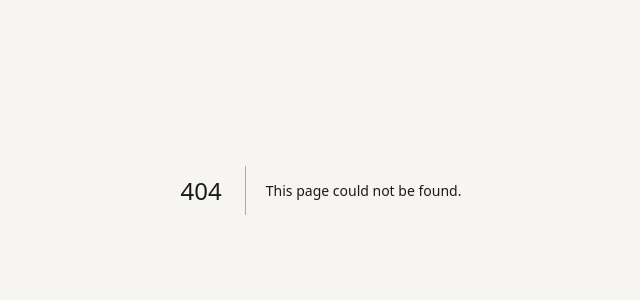
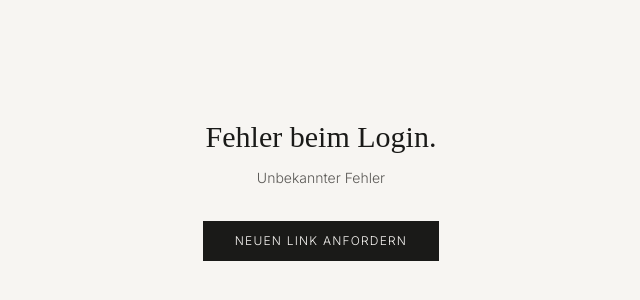
Before and after one commit to Davidinho2303/freshfield-app, a Next.js app in the folder freshfield/: page /auth/error in a window 1280 px wide. Before the commit this address had no page. Shown: the part 210-510 px from the top of the page, without its empty margins (319-959 px from the left). Built offline with nearby package versions, Linux system fonts and the light colour scheme; a web font is replaced by a local one.

Commit message:
Create page.tsx

```diff
--- /dev/null
+++ b/freshfield/app/auth/error/page.tsx
@@ -0,0 +1,28 @@
+import Link from 'next/link'
+
+export default function AuthErrorPage({
+  searchParams,
+}: {
+  searchParams: { error_description?: string }
+}) {
+  const msg = searchParams.error_description?.replace(/\+/g, ' ') ?? 'Unbekannter Fehler'
+  const expired = msg.toLowerCase().includes('expired') || msg.toLowerCase().includes('invalid')
+
+  return (
+    <div className="min-h-screen flex items-center justify-center" style={{ background: 'var(--bg)' }}>
+      <div className="text-center max-w-sm px-6">
+        <h1 className="font-serif text-3xl font-normal mb-3">
+          {expired ? 'Link abgelaufen.' : 'Fehler beim Login.'}
+        </h1>
+        <p className="text-sm leading-relaxed mb-8" style={{ color: '#5a5855' }}>
+          {expired
+            ? 'Der Bestätigungslink ist nur 24 Stunden gültig. Bitte fordere einen neuen an.'
+            : msg}
+        </p>
+        <Link href="/auth/login">
+          <button className="btn-primary">Neuen Link anfordern</button>
+        </Link>
+      </div>
+    </div>
+  )
+}
```
